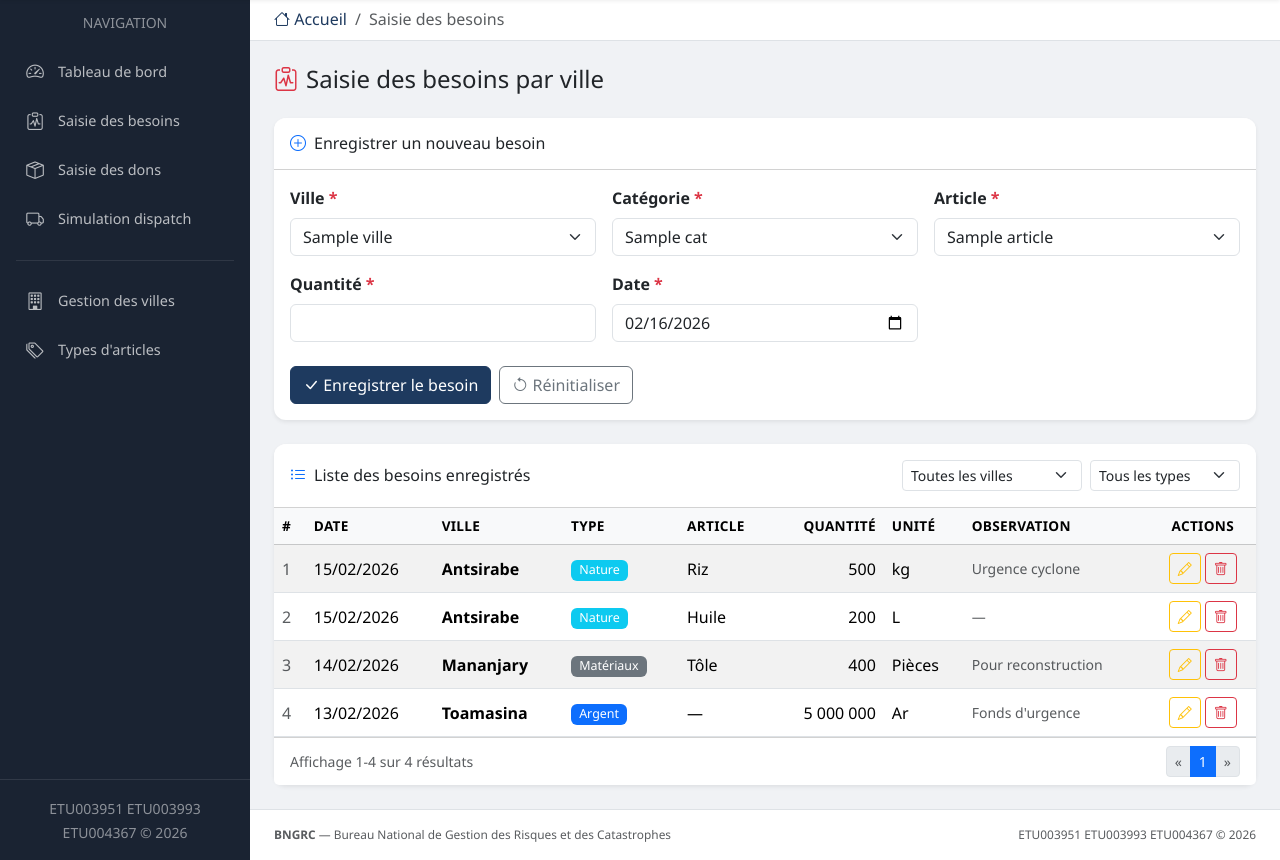
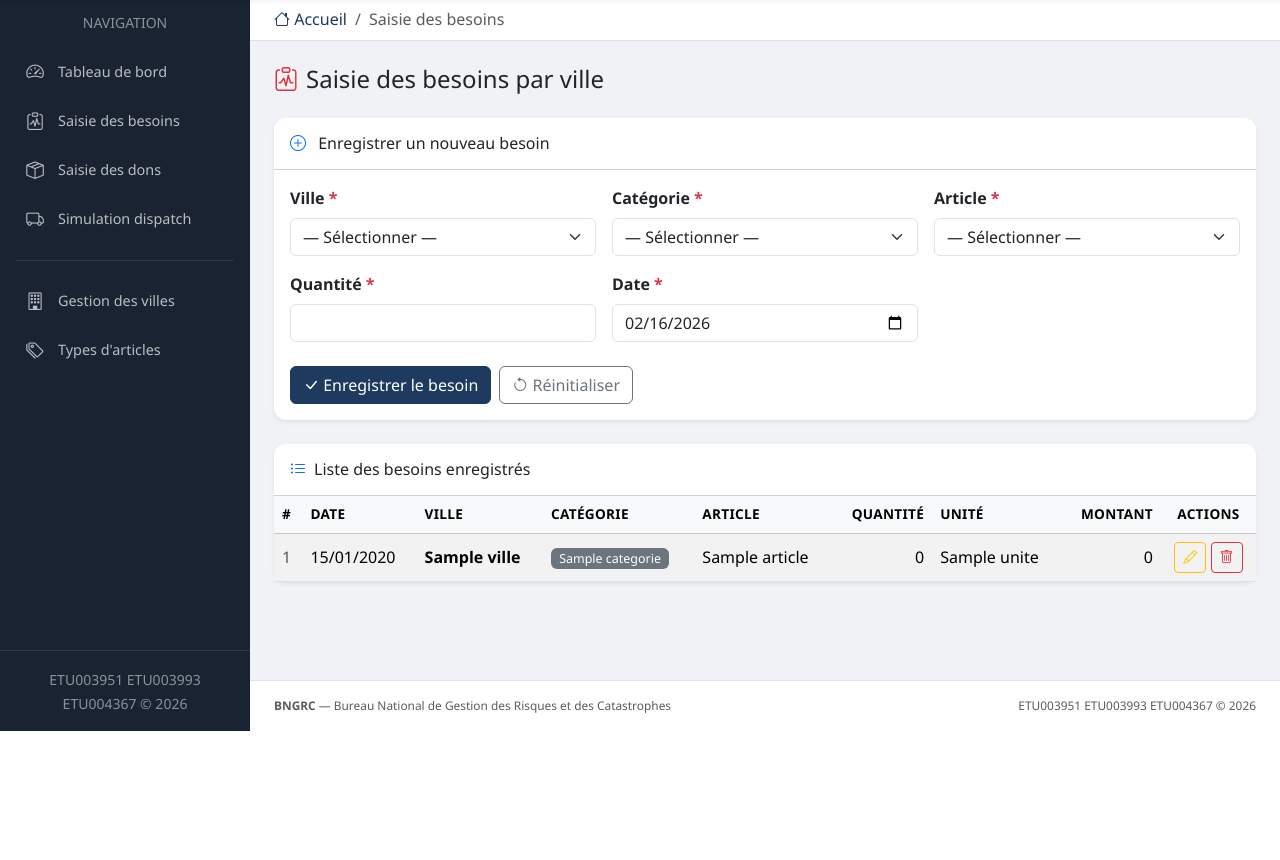
Before and after one commit to Conquerant2135/BNGRC, a PHP site: template app/views/besoins.php in a window 1280 px wide. Shown: the part 75-935 px from the top of the page. After the commit the page ends 806 px from the top, so only its background shows below. Run offline with PHP 8.4, Linux system fonts and the light colour scheme; the template is opened without the code that fills it: most values are stand-ins (such as "Sample title", 1, 10 or a date in 2020); some libraries are stand-ins or nearby versions.

Commit message:
add besoins.php

```diff
--- a/app/views/besoins.php
+++ b/app/views/besoins.php
@@ -2,6 +2,31 @@
 $pageTitle = 'Saisie des besoins';
 $breadcrumb = ['Saisie des besoins' => null];
 $baseUrl = BASE_URL;
+
+$values = $values ?? [
+  'id_besoin' => '',
+  'id_ville' => '',
+  'id_cat' => '',
+  'id_article' => '',
+  'quantite' => '',
+  'date_demande' => date('Y-m-d')
+];
+
+$errors = $errors ?? [
+  'id_ville' => '',
+  'id_cat' => '',
+  'id_article' => '',
+  'quantite' => '',
+  'date_demande' => ''
+];
+
+$isEdit = $isEdit ?? false;
+$esc = function($v) { return htmlspecialchars((string)$v, ENT_QUOTES, 'UTF-8'); };
+$fmtQty = function($v) {
+  $n = number_format((float)$v, 3, '.', ' ');
+  $n = rtrim(rtrim($n, '0'), '.');
+  return $n === '' ? '0' : $n;
+};
 
 ob_start();
 ?>
@@ -13,61 +38,79 @@ ob_start();
 <!-- ===== FORMULAIRE ===== -->
 <div class="card border-0 shadow-sm mb-4">
   <div class="card-header bg-white py-3">
-    <h6 class="mb-0"><i class="bi bi-plus-circle me-2 text-primary"></i>Enregistrer un nouveau besoin</h6>
+    <h6 class="mb-0">
+      <i class="bi bi-plus-circle me-2 text-primary"></i>
+      <?= $isEdit ? 'Modifier le besoin' : 'Enregistrer un nouveau besoin' ?>
+    </h6>
   </div>
   <div class="card-body">
-    <form id="formBesoin" method="post" action="/besoin" novalidate>
+    <form id="formBesoin" method="post" action="<?= $isEdit ? $baseUrl . '/besoins/' . $esc($values['id_besoin']) . '/update' : $baseUrl . '/besoins' ?>" novalidate>
       <div class="row g-3">
         <div class="col-md-4">
           <label for="ville" class="form-label fw-semibold">Ville <span class="text-danger">*</span></label>
-          <select class="form-select" id="ville" name="id_ville" required>
-            <?php foreach ($ville as $v) {  ?>
-              <option value="<?= $v['id_ville'] ?>"><?= htmlspecialchars($v['nom_ville']) ?></option>
+          <select class="form-select <?= $errors['id_ville'] ? 'is-invalid' : '' ?>" id="ville" name="id_ville" required>
+            <option value="">— Sélectionner —</option>
+            <?php foreach (($ville ?? []) as $v) { ?>
+              <option value="<?= $esc($v['id_ville']) ?>" <?= ((string)$v['id_ville'] === (string)$values['id_ville']) ? 'selected' : '' ?>>
+                <?= $esc($v['nom_ville']) ?>
+              </option>
             <?php } ?>
           </select>
-          <div class="invalid-feedback">Veuillez sélectionner une ville.</div>
+          <?php if ($errors['id_ville']): ?><div class="invalid-feedback"><?= $esc($errors['id_ville']) ?></div><?php endif; ?>
         </div>
 
         <div class="col-md-4">
           <label for="categorie" class="form-label fw-semibold">Catégorie <span class="text-danger">*</span></label>
-          <select class="form-select" id="categorie" name="id_cat" required>
-            <?php foreach ($cat as $c) {  ?>
-              <option value="<?= $c['id'] ?>"><?= htmlspecialchars($c['nom']) ?></option>
+          <select class="form-select <?= $errors['id_cat'] ? 'is-invalid' : '' ?>" id="categorie" name="id_cat" required>
+            <option value="">— Sélectionner —</option>
+            <?php foreach (($cat ?? []) as $c) { ?>
+              <option value="<?= $esc($c['id']) ?>" <?= ((string)$c['id'] === (string)$values['id_cat']) ? 'selected' : '' ?>>
+                <?= $esc($c['nom']) ?>
+              </option>
             <?php } ?>
           </select>
-          <div class="invalid-feedback">Veuillez sélectionner une catégorie.</div>
+          <?php if ($errors['id_cat']): ?><div class="invalid-feedback"><?= $esc($errors['id_cat']) ?></div><?php endif; ?>
         </div>
 
         <div class="col-md-4">
           <label for="article" class="form-label fw-semibold">Article <span class="text-danger">*</span></label>
-          <select class="form-select" id="article" name="id_article" required>
-            <?php foreach ($article as $a) { ?>
-              <option value="<?= $a['id'] ?>"><?= htmlspecialchars($a['nom']) ?></option>
+          <select class="form-select <?= $errors['id_article'] ? 'is-invalid' : '' ?>" id="article" name="id_article" required>
+            <option value="">— Sélectionner —</option>
+            <?php foreach (($article ?? []) as $a) { ?>
+              <option value="<?= $esc($a['id']) ?>" <?= ((string)$a['id'] === (string)$values['id_article']) ? 'selected' : '' ?>>
+                <?= $esc($a['nom']) ?>
+              </option>
             <?php } ?>
           </select>
-          <div class="invalid-feedback">Veuillez sélectionner un article.</div>
+          <?php if ($errors['id_article']): ?><div class="invalid-feedback"><?= $esc($errors['id_article']) ?></div><?php endif; ?>
         </div>
 
         <div class="col-md-4">
           <label for="quantite" class="form-label fw-semibold">Quantité <span class="text-danger">*</span></label>
-          <input type="number" step="0.001" min="0.001" class="form-control" id="quantite" name="quantite" required>
-          <div class="invalid-feedback">Quantité requise.</div>
+          <input type="number" step="0.001" min="0.001" class="form-control <?= $errors['quantite'] ? 'is-invalid' : '' ?>" id="quantite" name="quantite" value="<?= $esc($values['quantite']) ?>" required>
+          <?php if ($errors['quantite']): ?><div class="invalid-feedback"><?= $esc($errors['quantite']) ?></div><?php endif; ?>
         </div>
 
         <div class="col-md-4">
           <label for="dateDemande" class="form-label fw-semibold">Date <span class="text-danger">*</span></label>
-          <input type="date" class="form-control" id="dateDemande" name="date_demande" value="<?= date('Y-m-d') ?>" required>
-          <div class="invalid-feedback">Date requise.</div>
+          <input type="date" class="form-control <?= $errors['date_demande'] ? 'is-invalid' : '' ?>" id="dateDemande" name="date_demande" value="<?= $esc($values['date_demande']) ?>" required>
+          <?php if ($errors['date_demande']): ?><div class="invalid-feedback"><?= $esc($errors['date_demande']) ?></div><?php endif; ?>
         </div>
       </div>
 
       <div class="mt-4 d-flex gap-2">
         <button type="submit" class="btn btn-primary">
-          <i class="bi bi-check-lg"></i> Enregistrer le besoin
+          <i class="bi bi-check-lg"></i> <?= $isEdit ? 'Mettre à jour' : 'Enregistrer le besoin' ?>
         </button>
+        <?php if ($isEdit): ?>
+          <a class="btn btn-outline-secondary" href="<?= $baseUrl ?>/besoins">
+            <i class="bi bi-x-circle"></i> Annuler
+          </a>
+        <?php else: ?>
           <button type="reset" class="btn btn-outline-secondary">
             <i class="bi bi-arrow-counterclockwise"></i> Réinitialiser
           </button>
+        <?php endif; ?>
       </div>
     </form>
   </div>
@@ -77,22 +120,6 @@ ob_start();
 <div class="card border-0 shadow-sm">
   <div class="card-header bg-white d-flex justify-content-between align-items-center py-3">
     <h6 class="mb-0"><i class="bi bi-list-ul me-2 text-primary"></i>Liste des besoins enregistrés</h6>
-    <div class="d-flex gap-2">
-      <select class="form-select form-select-sm" style="width:180px;">
-        <option value="">Toutes les villes</option>
-        <option>Antsirabe</option>
-        <option>Mananjary</option>
-        <option>Toamasina</option>
-        <option>Morondava</option>
-        <option>Farafangana</option>
-      </select>
-      <select class="form-select form-select-sm" style="width:150px;">
-        <option value="">Tous les types</option>
-        <option value="nature">En nature</option>
-        <option value="materiaux">En matériaux</option>
-        <option value="argent">En argent</option>
-      </select>
-    </div>
   </div>
   <div class="card-body p-0">
     <div class="table-responsive">
@@ -102,84 +129,50 @@ ob_start();
             <th>#</th>
             <th>Date</th>
             <th>Ville</th>
-            <th>Type</th>
+            <th>Catégorie</th>
             <th>Article</th>
             <th class="text-end">Quantité</th>
             <th>Unité</th>
-            <th>Observation</th>
+            <th class="text-end">Montant</th>
             <th class="text-center">Actions</th>
           </tr>
         </thead>
         <tbody>
+          <?php if (!empty($besoins)): ?>
+            <?php foreach ($besoins as $row): ?>
+              <?php
+                $cat = (string)($row['categorie'] ?? '');
+                $catLower = strtolower($cat);
+                $catBadge = 'bg-secondary';
+                if (strpos($catLower, 'nour') !== false) $catBadge = 'bg-info';
+                elseif (strpos($catLower, 'mater') !== false) $catBadge = 'bg-secondary';
+                elseif (strpos($catLower, 'argent') !== false) $catBadge = 'bg-primary';
+              ?>
               <tr>
-            <td class="text-muted">1</td>
-            <td>15/02/2026</td>
-            <td class="fw-semibold">Antsirabe</td>
-            <td><span class="badge bg-info">Nature</span></td>
-            <td>Riz</td>
-            <td class="text-end">500</td>
-            <td>kg</td>
-            <td class="small text-muted">Urgence cyclone</td>
+                <td class="text-muted"><?= $esc($row['id_besoin']) ?></td>
+                <td><?= $esc(date('d/m/Y', strtotime($row['date_demande']))) ?></td>
+                <td class="fw-semibold"><?= $esc($row['ville']) ?></td>
+                <td><span class="badge <?= $catBadge ?>"><?= $esc($cat !== '' ? $cat : '—') ?></span></td>
+                <td><?= $esc($row['article']) ?></td>
+                <td class="text-end"><?= $esc($fmtQty($row['quantite'])) ?></td>
+                <td><?= $esc($row['unite'] ?? '—') ?></td>
+                <td class="text-end"><?= $esc($fmtQty($row['montant_totale'])) ?></td>
                 <td class="text-center">
-              <button class="btn btn-sm btn-outline-warning" title="Modifier"><i class="bi bi-pencil"></i></button>
+                  <a class="btn btn-sm btn-outline-warning" href="<?= $baseUrl ?>/besoins?edit=<?= $esc($row['id_besoin']) ?>" title="Modifier"><i class="bi bi-pencil"></i></a>
+                  <form method="post" action="<?= $baseUrl ?>/besoins/<?= $esc($row['id_besoin']) ?>/delete" class="d-inline" onsubmit="return confirm('Supprimer ce besoin ?');">
                     <button class="btn btn-sm btn-outline-danger" title="Supprimer"><i class="bi bi-trash"></i></button>
+                  </form>
                 </td>
               </tr>
+            <?php endforeach; ?>
+          <?php else: ?>
             <tr>
-            <td class="text-muted">2</td>
-            <td>15/02/2026</td>
-            <td class="fw-semibold">Antsirabe</td>
-            <td><span class="badge bg-info">Nature</span></td>
-            <td>Huile</td>
-            <td class="text-end">200</td>
-            <td>L</td>
-            <td class="small text-muted">—</td>
-            <td class="text-center">
-              <button class="btn btn-sm btn-outline-warning" title="Modifier"><i class="bi bi-pencil"></i></button>
-              <button class="btn btn-sm btn-outline-danger" title="Supprimer"><i class="bi bi-trash"></i></button>
-            </td>
+              <td colspan="9" class="text-center text-muted py-4">Aucun besoin enregistré.</td>
             </tr>
-          <tr>
-            <td class="text-muted">3</td>
-            <td>14/02/2026</td>
-            <td class="fw-semibold">Mananjary</td>
-            <td><span class="badge bg-secondary">Matériaux</span></td>
-            <td>Tôle</td>
-            <td class="text-end">400</td>
-            <td>Pièces</td>
-            <td class="small text-muted">Pour reconstruction</td>
-            <td class="text-center">
-              <button class="btn btn-sm btn-outline-warning" title="Modifier"><i class="bi bi-pencil"></i></button>
-              <button class="btn btn-sm btn-outline-danger" title="Supprimer"><i class="bi bi-trash"></i></button>
-            </td>
-          </tr>
-          <tr>
-            <td class="text-muted">4</td>
-            <td>13/02/2026</td>
-            <td class="fw-semibold">Toamasina</td>
-            <td><span class="badge bg-primary">Argent</span></td>
-            <td>—</td>
-            <td class="text-end">5 000 000</td>
-            <td>Ar</td>
-            <td class="small text-muted">Fonds d'urgence</td>
-            <td class="text-center">
-              <button class="btn btn-sm btn-outline-warning" title="Modifier"><i class="bi bi-pencil"></i></button>
-              <button class="btn btn-sm btn-outline-danger" title="Supprimer"><i class="bi bi-trash"></i></button>
-            </td>
-          </tr>
+          <?php endif; ?>
         </tbody>
       </table>
     </div>
-  </div>
-  <div class="card-footer bg-white d-flex justify-content-between align-items-center">
-    <small class="text-muted">Affichage 1-4 sur 4 résultats</small>
-    <nav>
-      <ul class="pagination pagination-sm mb-0">
-        <li class="page-item disabled"><a class="page-link" href="#">&laquo;</a></li>
-        <li class="page-item active"><a class="page-link" href="#">1</a></li>
-        <li class="page-item disabled"><a class="page-link" href="#">&raquo;</a></li>
-      </ul>
-    </nav>
   </div>
 </div>
 
```
Also changed, not shown: app/services/BesoinService.php (+86 -10 lines). Lines whose indentation alone changed are shown as unchanged.
